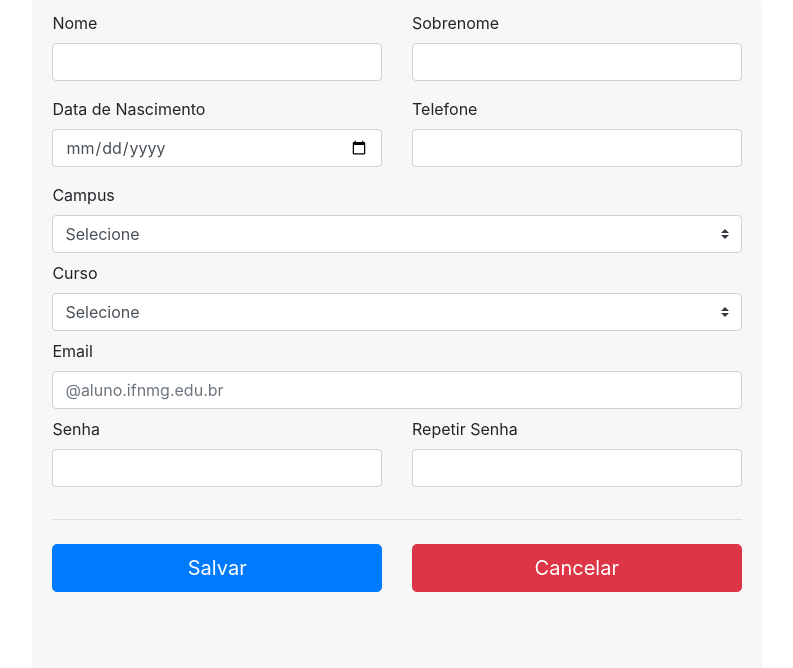
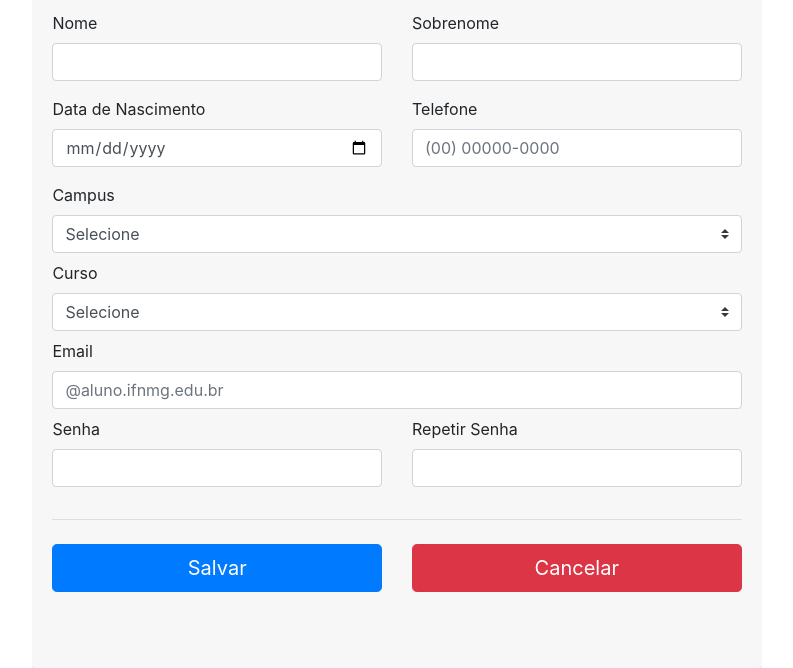
Before and after one commit to jvfq2000/code_system, a CodeIgniter app: page /complementary_hours/cadastro in a window 1280 px wide. Shown: the part 175-843 px from the top of the page, without its empty margins (243-1036 px from the left). Run offline with CodeIgniter, Linux system fonts and the light colour scheme; some libraries are stand-ins or nearby versions.

```diff
--- a/Implementação/complementary_hours/application/views/cadastro.php
+++ b/Implementação/complementary_hours/application/views/cadastro.php
@@ -86,7 +86,7 @@
 
                             <div class="col-md-6 mb-3">
                                 <label for="telefone">Telefone</label>
-                                <input type="text" class="form-control" id="telefone" name="telefone" data-mask="(00) 00000-0000" data-mask-selectonfocus="true" required>
+                                <input type="text" class="form-control" id="telefone" name="telefone" placeholder="(00) 00000-0000" data-mask="(00) 00000-0000" data-mask-selectonfocus="true" required>
                                 <div class="invalid-feedback">
                                     Campo obrigatorio!
                                 </div>
```
